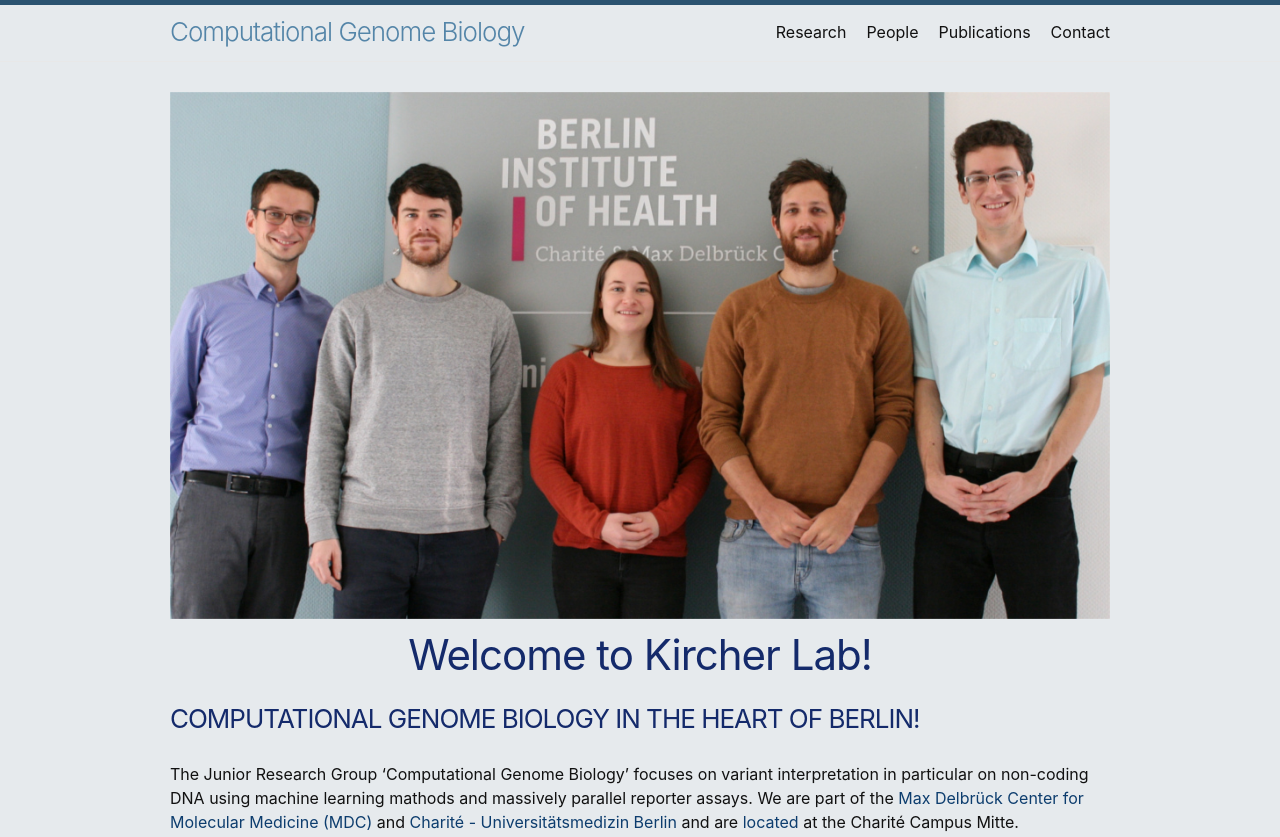
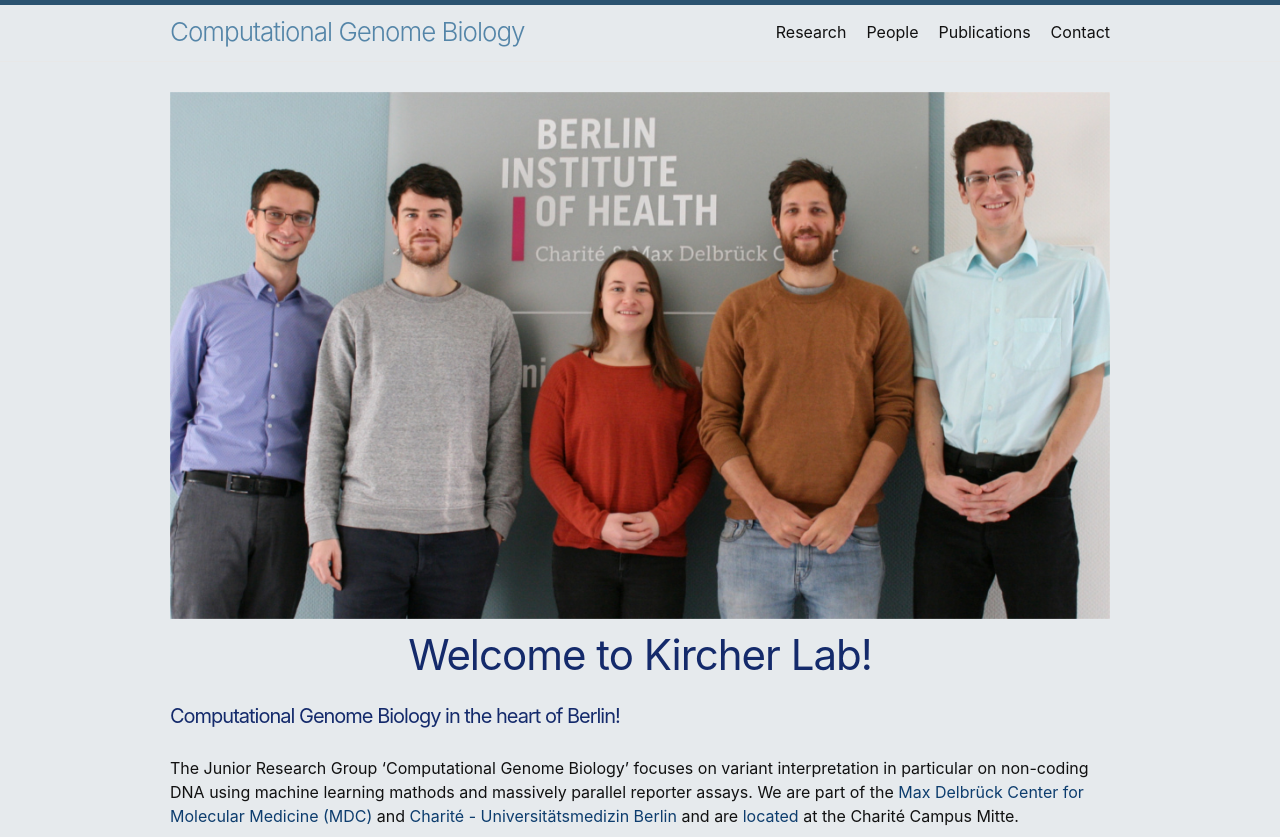
Before and after one commit to kircherlab/kircherlab.github.io, a plain HTML site: page index.html in a window 1280 px wide. Shown: the top 837 px of the page. Drawn offline with Linux system fonts and the light colour scheme.

Commit message:
Update index.html

```diff
--- a/index.html
+++ b/index.html
@@ -45,8 +45,8 @@
                                                         </header>
 
                                                             <header class="post-header">
-                                                      <h3 class="post-title">Computational Genome Biology in the heart of Berlin!
-</h3>
+                                                      <h4 class="post-title">Computational Genome Biology in the heart of Berlin!
+</h4>
                                                         </header>
                                                             <p>The Junior Research Group ‘Computational Genome Biology’ focuses on variant interpretation in particular on non-coding DNA using machine learning mathods and massively parallel reporter assays. We are part of the <a href="https://www.mdc-berlin.de/">Max Delbrück Center for Molecular Medicine (MDC)</a> and <a href="https://www.charite.de/en">Charité - Universitätsmedizin Berlin</a> and are <a href="contact.html">located</a> at the Charité Campus Mitte.</p>
 
```
